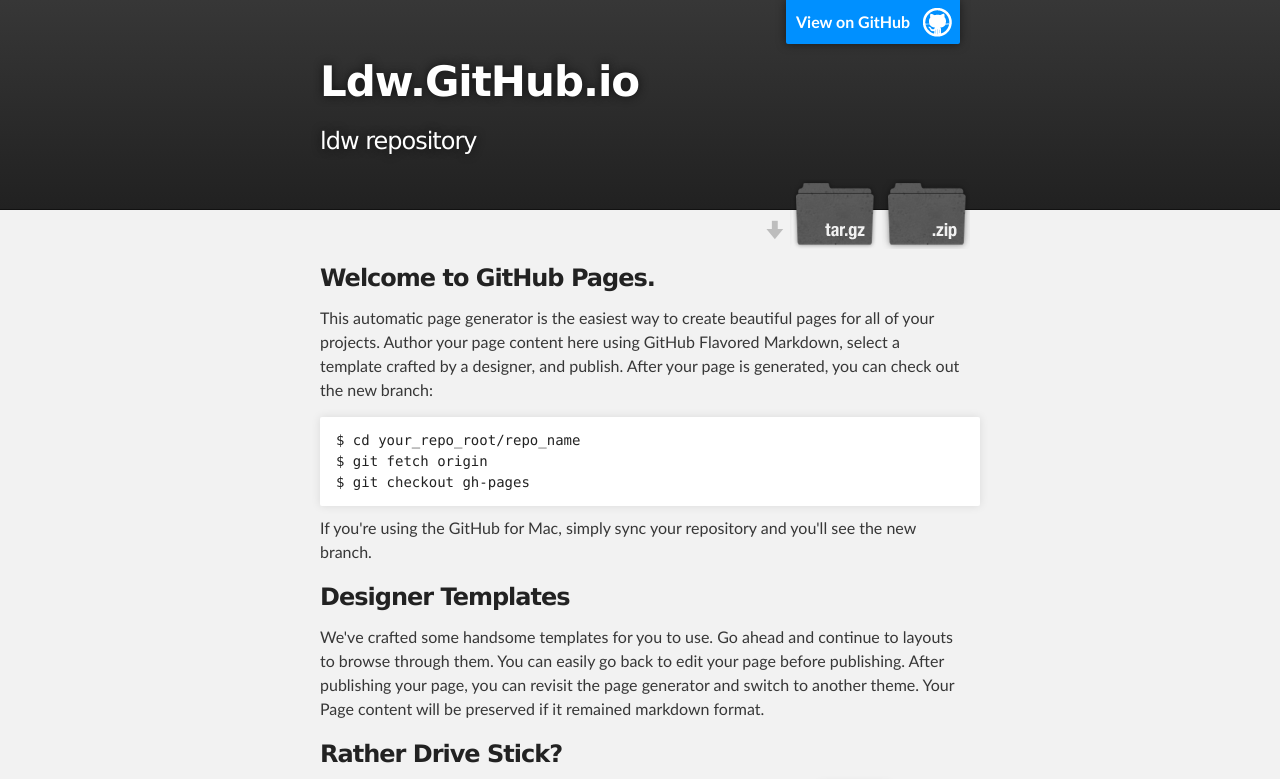
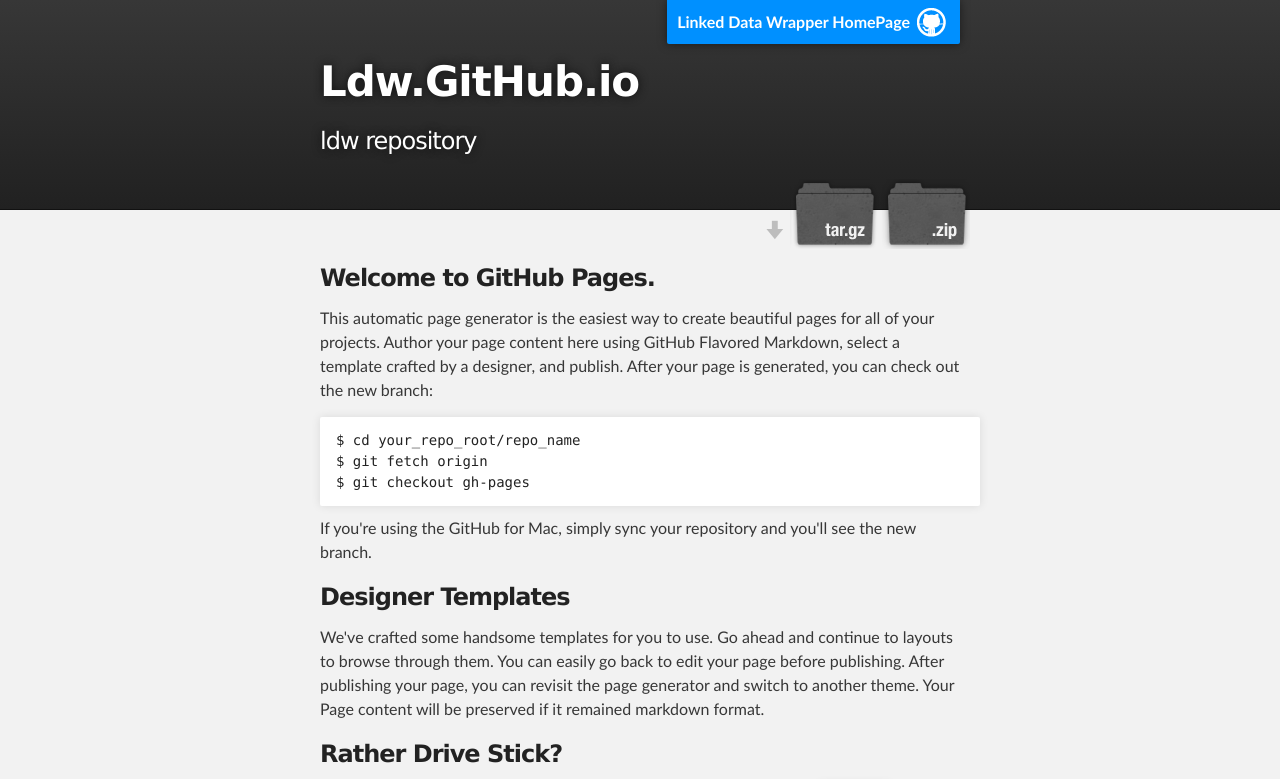
Before and after one commit to jononekin/ldw.github.io, a plain HTML site: page index.html in a window 1280 px wide. Shown: the top 779 px of the page. Drawn offline with Linux system fonts and the light colour scheme.

Commit message:
Update index.html

```diff
--- a/index.html
+++ b/index.html
@@ -16,7 +16,7 @@
     <!-- HEADER -->
     <div id="header_wrap" class="outer">
         <header class="inner">
-          <a id="forkme_banner" href="https://github.com/jononekin/ldw.github.io">View on GitHub</a>
+          <a id="forkme_banner" href="https://github.com/jononekin/ldw.github.io">Linked Data Wrapper HomePage</a>
 
           <h1 id="project_title">Ldw.GitHub.io</h1>
           <h2 id="project_tagline">ldw repository</h2>
```
